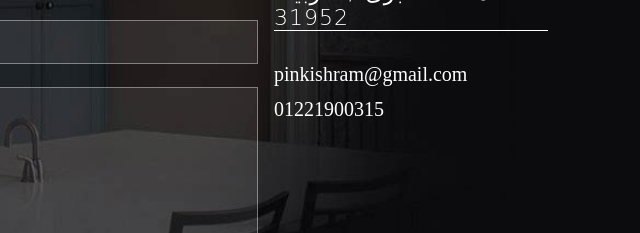
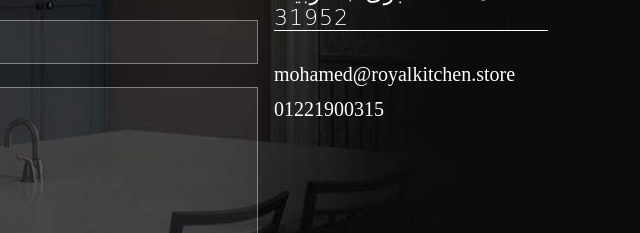
Before and after one commit to pinkishram/royalplus, a plain HTML site: page index.html in a window 1280 px wide. Shown: the part 5176-5409 px from the top of the page, 640-1280 px from the left. Drawn offline with Linux system fonts and the light colour scheme; a web font is replaced by a local one.

Commit message:
update html

```diff
--- a/index.html
+++ b/index.html
@@ -732,7 +732,7 @@
                                     31952
                                 </p>
                                 <a class="cont-e" href="mailto:pinkishram@gmail.com" target="_blank"
-                                    >pinkishram@gmail.com</a
+                                    >mohamed@royalkitchen.store</a
                                 >
                                 <a class="cont-e" href="tel:01221900315" style="margin-top: 12px">01221900315</a>
                             </div>
```
